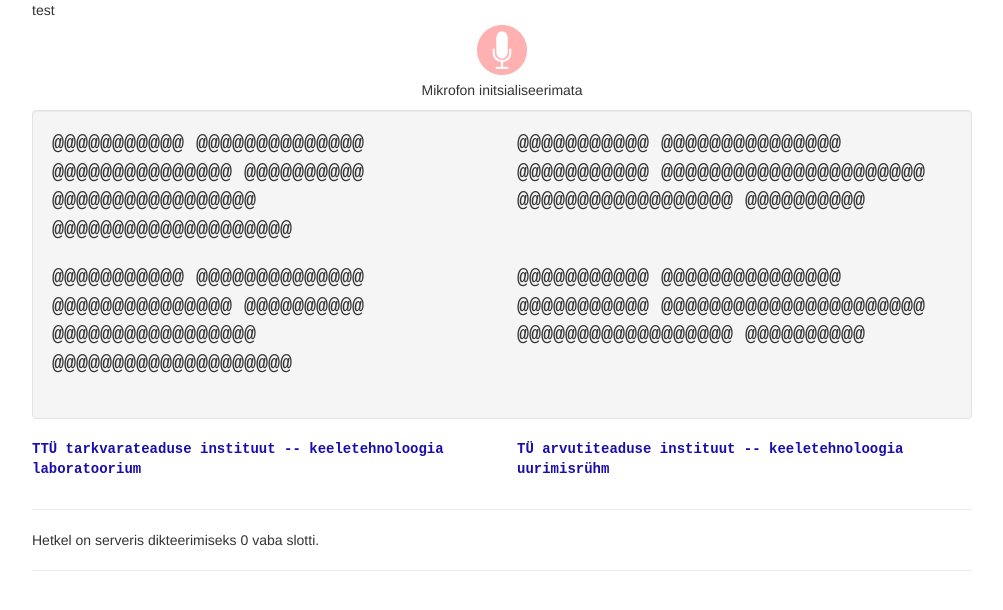
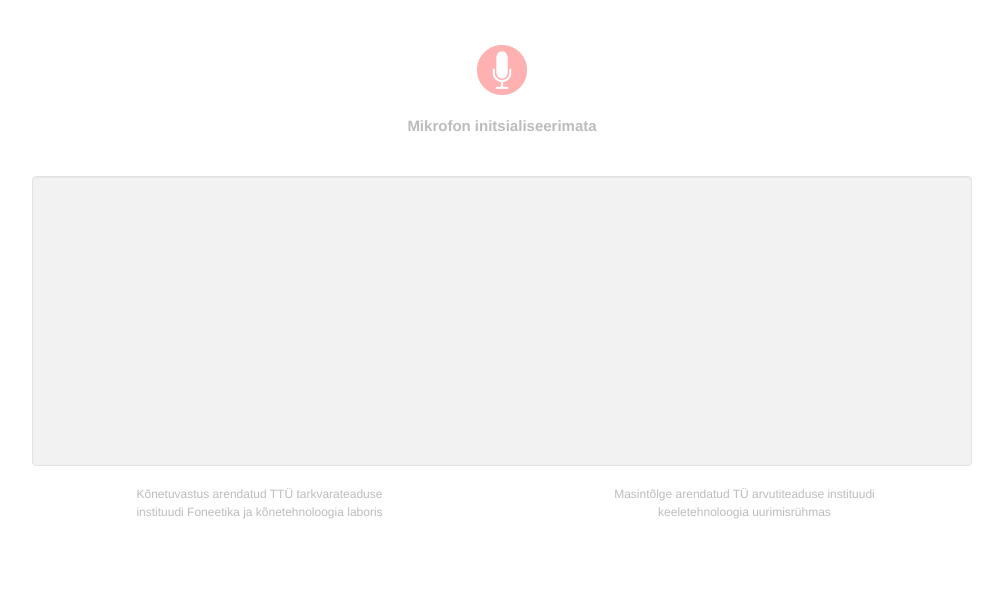
Before and after one commit to TartuNLP/livesubs, a plain HTML site: page index.html in a window 1280 px wide. Shown: the whole page, without its empty margins (138-1141 px from the left). Drawn offline with nearby package versions, Linux system fonts and the light colour scheme.

Commit message:
design improvements

```diff
--- a/index.html
+++ b/index.html
@@ -26,44 +26,23 @@
 </head>
 
 <body class="live">
-
-
 <div class="container">
-    <div onclick="testClick()">test</div>
+    <!--<div onclick="testClick()">test</div>-->
     <div id="recbutton" class="disabled" onclick="toggleListening();"></div>
-    <p id="helptext" class="text-center tiny">Mikrofon initsialiseerimata</p>
+    <p id="helptext">Mikrofon initsialiseerimata</p>
     <div class="well">
         <div id="trans-text">
-            <div class="row sent-row">
-                <div class="col-xs-6">
-                    @@@@@@@@@@@ @@@@@@@@@@@@@@ @@@@@@@@@@@@@@@ @@@@@@@@@@ @@@@@@@@@@@@@@@@@ @@@@@@@@@@@@@@@@@@@@
-                </div>
-                <div class="col-xs-6">
-                    @@@@@@@@@@@ @@@@@@@@@@@@@@@ @@@@@@@@@@@ @@@@@@@@@@@@@@@@@@@@@@ @@@@@@@@@@@@@@@@@@ @@@@@@@@@@
-                </div>
-            </div>
 
-            <div class="row sent-row">
-                <div class="col-xs-6">
-                    @@@@@@@@@@@ @@@@@@@@@@@@@@ @@@@@@@@@@@@@@@ @@@@@@@@@@ @@@@@@@@@@@@@@@@@ @@@@@@@@@@@@@@@@@@@@
-                </div>
-                <div class="col-xs-6">
-                    @@@@@@@@@@@ @@@@@@@@@@@@@@@ @@@@@@@@@@@ @@@@@@@@@@@@@@@@@@@@@@ @@@@@@@@@@@@@@@@@@ @@@@@@@@@@
-                </div>
-            </div>
         </div>
         <div id="complete-trans">
         </div>
     </div>
     <div id="authors" class="row">
-        <div class="col-xs-6"><p><a href="http://www.phon.ioc.ee">TTÜ tarkvarateaduse instituut -- keeletehnoloogia laboratoorium</a></p></div>
-        <div class="col-xs-6"><p><a href="http://nlp.cs.ut.ee/">TÜ arvutiteaduse instituut -- keeletehnoloogia uurimisrühm</a></p></div>
+        <div class="col-xs-6 col-sm-4 col-sm-offset-1"><p><a href="http://www.phon.ioc.ee">Kõnetuvastus arendatud TTÜ tarkvarateaduse instituudi Foneetika ja kõnetehnoloogia laboris</a></p></div>
+        <div class="col-xs-6 col-sm-4 col-sm-offset-2"><p><a href="http://nlp.cs.ut.ee/">Masintõlge arendatud TÜ arvutiteaduse instituudi keeletehnoloogia uurimisrühmas</a></p></div>
     </div>
 
-    <hr/>
-    <p>Hetkel on serveris dikteerimiseks <span id="serverStatusBar">0</span> vaba slotti.</p>
-    <hr>
-</div> <!-- /container -->
+</div>
 
 
 <script src="//ajax.googleapis.com/ajax/libs/jquery/1.10.0/jquery.min.js"></script>
--- a/media/css/dikteeri.css
+++ b/media/css/dikteeri.css
@@ -64,22 +64,32 @@
     background-size: 52px 52px;
 }
 
-textarea.form-control {
-    font-size: 20px;
+#helptext {
+    text-align: center;
+    color: #bcbcbc;
+    font-weight: bold;
+    font-size: 1.5rem;
+    margin-top: 15px;
+    margin-bottom: 40px;
 }
 
 a {
-    color: #1a0dab;
+    color: #bcbcbc;
 }
 
 a:hover {
-    color: #1a0dab;
+    color: #bcbcbc;
     text-decoration: underline;
 }
 
 .container {
     width: 100%;
     max-width: 970px;
+    margin-top: 40px;
+}
+
+.well {
+    background-color: #f2f2f2;
 }
 
 div.sent-row {
@@ -87,18 +97,26 @@ div.sent-row {
 }
 
 #trans-text, #complete-trans {
-    font-family: "Courier New", Courier, "Lucida Sans Typewriter", "Lucida Typewriter", monospace;
-    font-size: 2rem;
-    font-weight: bold;
+    font-size: 1.5rem;
+}
+
+#trans-text {
+    min-height: 250px;
 }
 
 #authors {
-    font-family: "Courier New", Courier, "Lucida Sans Typewriter", "Lucida Typewriter", monospace;
-    font-weight: bold;
+    /*font-family: "Courier New", Courier, "Lucida Sans Typewriter", "Lucida Typewriter", monospace;
+    font-weight: bold;*/
+    font-size: 1.2rem;
+    text-align: center;
 }
 
 .low-quality {
     color: #818181;
 }
 
+.red {
+    color: #eb3323 !important;
+}
+
 /* TODO: smaller screen sizes smaller font */
--- a/media/js/dikteeri.js
+++ b/media/js/dikteeri.js
@@ -146,7 +146,6 @@ function createDictate() {
         },
 
         onServerStatus: function (json) {
-            __serverStatus(json.num_workers_available);
             numWorkersAvailable = json.num_workers_available;
             updateDisabledState();
         },
@@ -252,23 +251,23 @@ function capitaliseFirstLetter(string) {
 
 function updateDisabledState() {
     var disabled = false;
-    var text = "Dikteerimiseks vajuta nuppu";
+    var text = "DIKTEERIMISEKS VAJUTA NUPPU";
     if (!isMicrophoneInitialized) {
         disabled = true;
-        text = "Mikrofon initsialiseerimata";
+        text = "MIKROFON INITSIALISEERIMATA";
     } else if (isConnected) {
         disabled = false;
-        text = "Räägi...";
+        text = "RÄÄGI...";
     } else if (numWorkersAvailable === 0) {
         disabled = true;
-        text = "Server ülekoormatud või rivist väljas";
+        text = "SERVER ON HÕIVATUD, PALUN TULGE HILJEM TAGASI";
     }
     if (disabled) {
         $("#recbutton").addClass("disabled");
-        $("#helptext").html(text);
+        $("#helptext").addClass("red").html(text);
     } else {
         $("#recbutton").removeClass("disabled");
-        $("#helptext").html(text);
+        $("#helptext").removeClass("red").html(text);
     }
 }
 
@@ -308,10 +307,6 @@ function __message(code, data) {
 
 function __error(code, data) {
     console.log("ERR: " + code + ": " + (data || ''))
-}
-
-function __serverStatus(msg) {
-    serverStatusBar.innerHTML = msg;
 }
 
 
```
